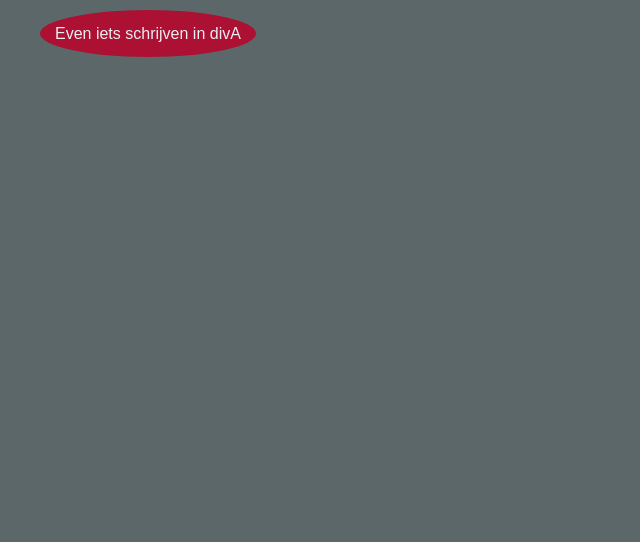
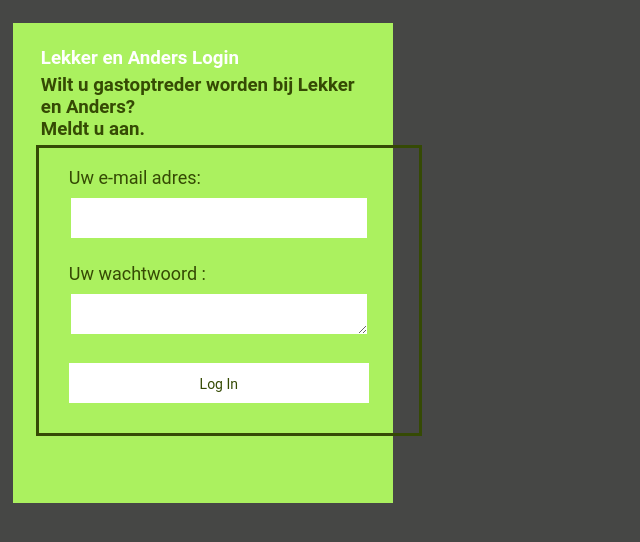
Before and after one commit to B1nkjeR/LA-login-form, a plain HTML site: page index.html in a window 1280 px wide. Shown: the whole page, without its empty margins (0-640 px from the left). Drawn offline with Linux system fonts and the light colour scheme; files that its build step writes are made by us from their sources.

Commit message:
changed content

```diff
--- /dev/null
+++ b/css/cf.css
@@ -0,0 +1,82 @@
+*{
+	margin: 0;
+	padding: 0;
+}
+
+@import url('https://fonts.googleapis.com/css?family=Roboto');
+
+html{
+	padding-left: 1%;
+background-color: #464745;
+font-family: 'Roboto', sans-serif;
+}
+
+body{
+width: 30%;
+height: auto;
+background-color: #abf15f;
+font-family: 'Roboto', sans-serif;
+}
+
+div#m1{
+height:480px;
+width:auto;
+margin:23px;
+font-family: 'Roboto', sans-serif;
+}
+
+div#contact_form{
+text-align:center;
+border:3px solid #354a04;
+width:300px;
+padding:0 50px 30px 30px;
+box-shadow:0 0 0;
+float: none;
+}
+
+#m1 h3{
+margin:5px;
+text-align: left;
+}
+
+hr{
+margin-top:2px;
+}
+
+label{
+float:left;
+font-size:18px;
+color:#354a04;
+}
+
+input[type="text"]{
+width:92%;
+margin-top:10px;
+height:20px;
+margin-bottom:25px;
+padding:10px;
+border:0px solid #ffffff;
+}
+
+textarea{
+width:92%;
+border:0px solid #ffffff;
+padding:10px;
+margin-bottom:25px;
+margin-top:10px;
+height:20px;
+resize:none
+font-family: 'Roboto', sans-serif;
+}
+
+input[type="Submit"]{
+	height:40px;
+width:100%;
+padding:10px 45px;
+background-color:#ffffff;
+border: 3px solid #ffffff;
+color:#354a04;
+font-size: 14px;
+cursor:pointer;
+font-family: 'Roboto', sans-serif;
+}
--- a/css/style.css
+++ /dev/null
@@ -1,28 +0,0 @@
-*{
-	margin: 15px;
-	padding: 12px;
-
-}
-@import url('https://fonts.googleapis.com/css?family=Khula');
-html {
-	height:100%;
-	margin: 0;
-	padding: 5px;
-	width: 100%;}
-body {
-	background-color:#5c6769;
-	margin-top: 15px;
-	padding: 5px;
-	font-family: 'Khula', sans-serif;
-	font-size: 12pt;
-	color: black;}
-divA{
-	width:33%;
-	height:33px;
-	margin-left: 15px;
-	padding: 15px;
-	background-color:#AC1032;
-	border-radius: 50%;
-	color:#ECEDF2;
-	font-family: 'Khula', sans-serif;
-	font-size: 12pt;}
--- a/index.html
+++ b/index.html
@@ -1,21 +1,28 @@
 <!DOCTYPE html>
-<html lang="en/us/nl">
-
+<html lang="en/us">
 <head>
-	 <script src="https://use.fontawesome.com/6cf3c4b1ed.js"></script>
-	 <meta charset="utf-8">
-	 <meta name="viewport" content="width=device-width, initial-scale=1.0, user-scalable=no" />
-	 <!-- This wil scale the fontsize so high res mobile users won´t have to squint -->
-	 <link href="style.css" rel="stylesheet">
-
-<title></title>
+<meta charset="UTF-8">
+<meta name="viewport" content="width=device-width,initial-scale=1">
+<title>Contact</title>
+<link href="css/cf.css" rel="stylesheet">
 </head>
+<body>
 
 
+  <!-- begin of section for contact form -->
+  <div id="m1"><br>
+      <h3><font color="#ffffff">Lekker en Anders Login</font color></h3>
+      <h3><font color="#354a04">Wilt u gastoptreder worden bij Lekker en Anders?<br>
+      Meldt u aan.</font color></h3>
 
- <body>
+<div id="heading">
+<div id="contact_form"></div>
 
-	 <divA>Even iets schrijven in divA
-	 </divA>
- </body>
+<!-- Include JavaScript  file here -->
+<script src="js/cf.js"></script>
+</div>
+</div>
+
+<!-- end of section for contact form -->
+</body>
 </html>
--- /dev/null
+++ b/js/cf.js
@@ -0,0 +1,47 @@
+// Fetching HTML Elements in Variables by ID.
+var x = document.getElementById("contact_form");
+var createform = document.createElement('form'); // Create New Element Form
+createform.setAttribute("action", ""); // Setting Action Attribute on Form
+createform.setAttribute("method", "post"); // Setting Method Attribute on Form
+x.appendChild(createform);
+
+var linebreak = document.createElement('br');
+createform.appendChild(linebreak);
+
+// var namelabel = document.createElement('label'); // Create Label for Name Field
+// namelabel.innerHTML = "Uw e-mail adres: "; // Set Field Name
+// createform.appendChild(namelabel);
+//
+// var inputelement = document.createElement('input'); // Create Input Field for Name
+// inputelement.setAttribute("type", "text");
+// inputelement.setAttribute("name", "dname");
+// createform.appendChild(inputelement);
+
+var emaillabel = document.createElement('label'); // Create Label for E-mail Field
+emaillabel.innerHTML = "Uw e-mail adres: ";
+createform.appendChild(emaillabel);
+
+var emailelement = document.createElement('input'); // Create Input Field for E-mail
+emailelement.setAttribute("type", "text");
+emailelement.setAttribute("name", "demail");
+createform.appendChild(emailelement);
+
+var emailbreak = document.createElement('br');
+createform.appendChild(emailbreak);
+
+var messagelabel = document.createElement('label'); // Append Textarea
+messagelabel.innerHTML = "Uw wachtwoord : ";
+createform.appendChild(messagelabel);
+
+var texareaelement = document.createElement('textarea');
+texareaelement.setAttribute("name", "dmessage");
+createform.appendChild(texareaelement);
+
+var messagebreak = document.createElement('br');
+createform.appendChild(messagebreak);
+
+var submitelement = document.createElement('input'); // Append Send Button
+submitelement.setAttribute("type", "submit");
+submitelement.setAttribute("name", "dsubmit");
+submitelement.setAttribute("value", "Log In");
+createform.appendChild(submitelement);
```
Also changed, not shown: 1 other file.
